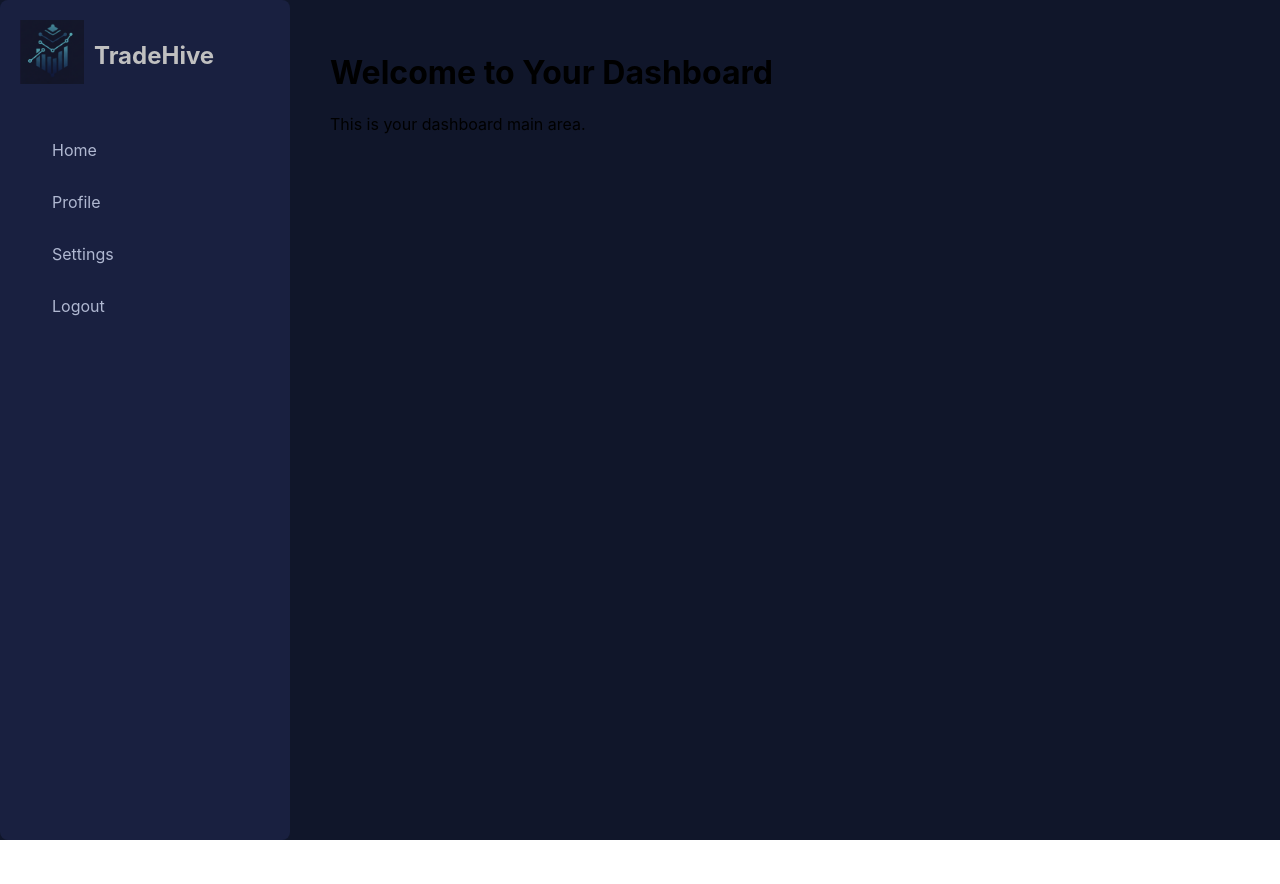
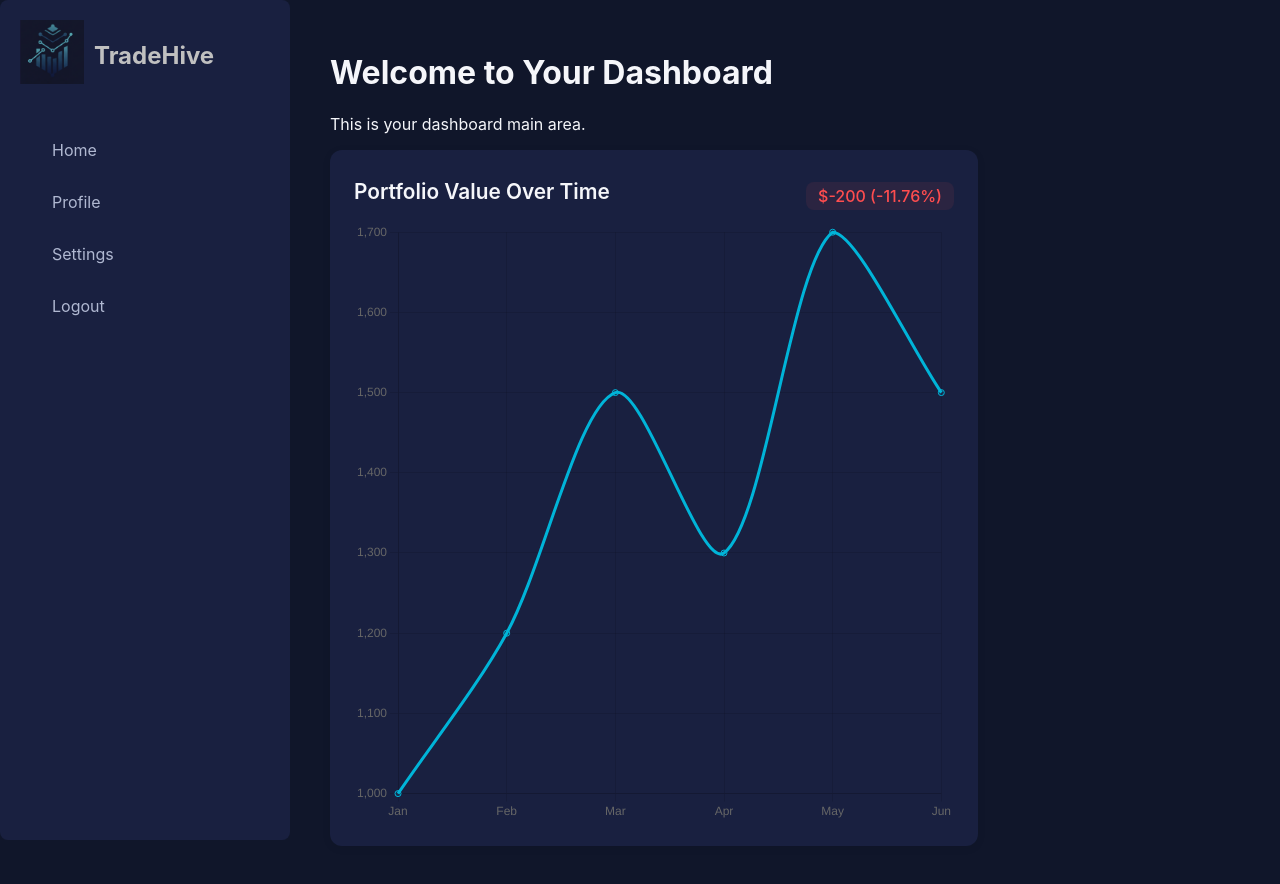
Before and after one commit to hongwee11/tradehive, a React (Create React App) app in the folder dashboard-react/: page / in a window 1280 px wide. Shown: the top 884 px of the page. Before the commit the page ends 840 px from the top, so only its background shows below. Built offline with nearby package versions, Linux system fonts and the light colour scheme.

Commit message:
added chart

```diff
--- a/dashboard-react/package.json
+++ b/dashboard-react/package.json
@@ -7,7 +7,9 @@
     "@testing-library/jest-dom": "^6.6.3",
     "@testing-library/react": "^16.3.0",
     "@testing-library/user-event": "^13.5.0",
+    "chart.js": "^4.4.9",
     "react": "^19.1.0",
+    "react-chartjs-2": "^5.3.0",
     "react-dom": "^19.1.0",
     "react-scripts": "5.0.1",
     "web-vitals": "^2.1.4"
--- /dev/null
+++ b/dashboard-react/src/dashboard/components/chart.css
@@ -0,0 +1,35 @@
+.chart-container {
+  background: #192040;
+  border-radius: 12px;
+  padding: 24px;
+  box-shadow: 0 2px 8px rgba(0,0,0,0.08);
+  margin-bottom: 24px;
+  max-width: 600px;
+}
+
+.chart-title {
+  color: #f5f6fa;
+  font-size: 1.3rem;
+  font-weight: 600;
+  margin-bottom: 16px;
+}
+
+.chart-canvas {
+  width: 100% !important;
+  max-width: 560px;
+  height: 300px !important;
+  background: #10162a;
+  border-radius: 8px;
+  margin-bottom: 16px;
+  display: block;
+}
+
+.chart-change {
+  font-size: 1.1rem;
+  font-weight: 500;
+  padding: 4px 12px;
+  border-radius: 8px;
+  min-width: 110px;
+  text-align: right;
+  margin-top: 8px;
+}
--- /dev/null
+++ b/dashboard-react/src/dashboard/components/chart.jsx
@@ -0,0 +1,71 @@
+import "./chart.css";
+import { Line } from "react-chartjs-2";
+import {
+  Chart as ChartJS,
+  LineElement,
+  CategoryScale,
+  LinearScale,
+  PointElement,
+  Tooltip,
+  Legend,
+} from "chart.js";
+
+ChartJS.register(LineElement, CategoryScale, LinearScale, PointElement, Tooltip, Legend);
+
+function Chart({ title, data, labels }) {
+
+  const last = data[data.length - 1];
+  const prev = data[data.length - 2];
+  const valueChange = last - prev;
+  const percentChange = ((valueChange / prev) * 100).toFixed(2);
+
+  return (
+    <div className="chart-container">
+      {/* Flex row: title left, change badge right */}
+      <div style={{ display: "flex", alignItems: "center", justifyContent: "space-between", marginBottom: 12 }}>
+        <h2 className="chart-title" style={{ margin: 0 }}>{title}</h2>
+        <div
+          className="chart-change"
+          style={{
+            color: valueChange >= 0 ? "#00ff99" : "#ff4d4f",
+            fontWeight: 500,
+            padding: "4px 12px",
+            borderRadius: 8,
+            minWidth: 110,
+            textAlign: "right",
+            marginLeft: 16,
+            fontSize: "1rem",
+            background: valueChange >= 0 ? "rgba(0,255,153,0.08)" : "rgba(255,77,79,0.08)",
+          }}
+        >
+          {`${valueChange >= 0 ? "+" : ""}$${valueChange} (${percentChange >= 0 ? "+" : ""}${percentChange}%)`}
+        </div>
+      </div>
+      <Line
+        data={{
+          labels,
+          datasets: [
+            {
+              label: "Portfolio Value",
+              data,
+              borderColor: "#00b4d8",
+              backgroundColor: "rgba(0,180,216,0.1)",
+              fill: true,
+              tension: 0.3,
+            },
+          ],
+        }}
+        options={{
+          responsive: true,
+          plugins: { legend: { display: false } },
+          scales: { x: { display: true }, y: { display: true } },
+        }}
+        height={300}
+      />
+
+
+    </div>
+  );
+}
+
+export default Chart;
--- a/dashboard-react/src/dashboard/dashboard.css
+++ b/dashboard-react/src/dashboard/dashboard.css
@@ -8,6 +8,7 @@
   flex: 1;
   padding: 32px 40px;
   background: transparent;
+  color: #f5f6fa; /* or any color you want */
 }
 
 .widgets {
--- a/dashboard-react/src/dashboard/dashboard.jsx
+++ b/dashboard-react/src/dashboard/dashboard.jsx
@@ -1,8 +1,12 @@
 import Sidebar from "./components/sidebar";
+import Chart from "./components/chart";
 // Import your widgets here, e.g.:
 // import PortfolioChart from "./components/PortfolioChart";
 // import TopHoldings from "./components/TopHoldings";
 import "./dashboard.css";
+//Processsing data for the chart in dashboard or chart itself?
+const tempData = [1000, 1200, 1500, 1300, 1700, 1500];
+    const tempLabels = ["Jan", "Feb", "Mar", "Apr", "May", "Jun"];
 
 function Dashboard() {
   return (
@@ -14,6 +18,7 @@ function Dashboard() {
         {/* <TopHoldings /> */}
         <h1>Welcome to Your Dashboard</h1>
         <p>This is your dashboard main area.</p>
+        <Chart title="Portfolio Value Over Time" data={tempData} labels={tempLabels} />
       </main>
     </div>
   );
```
Also changed, not shown: 1 other file (tests, documents, lock files or other folders).
